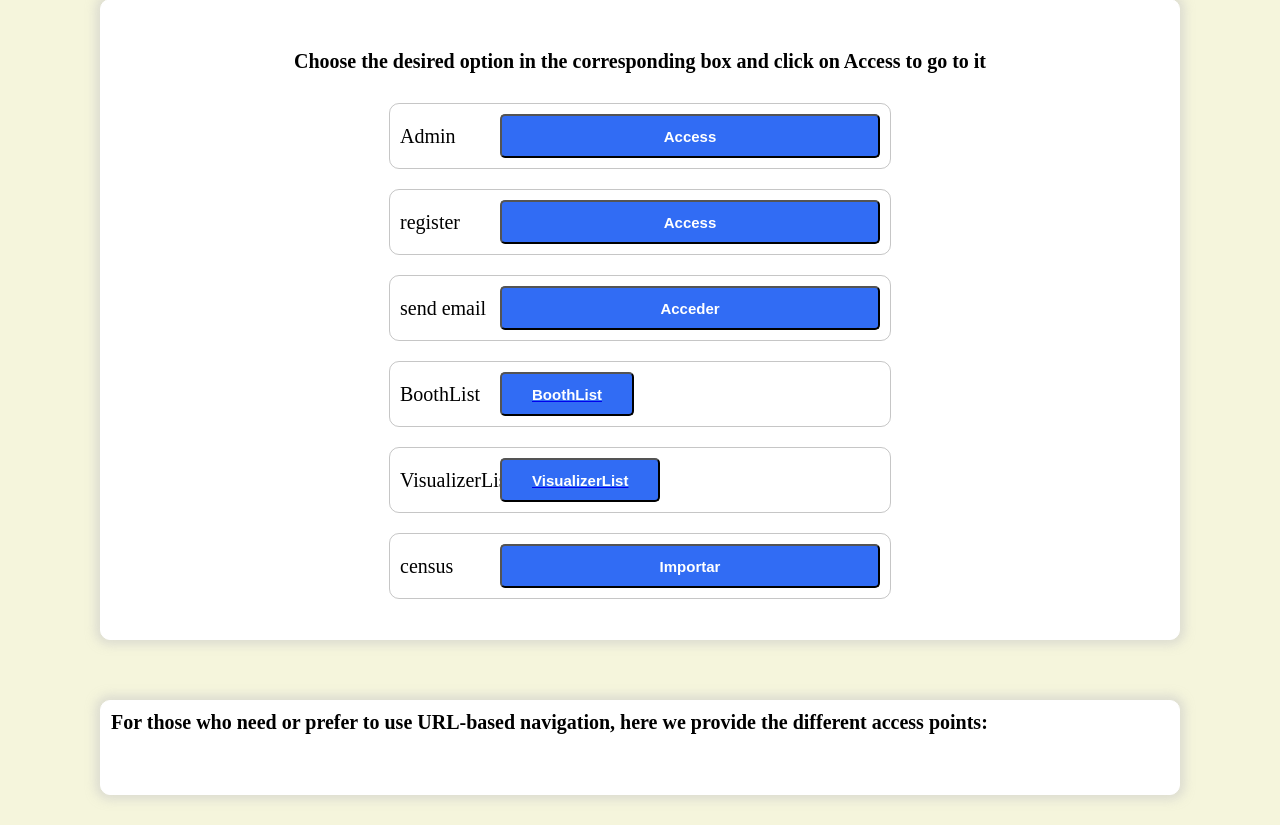
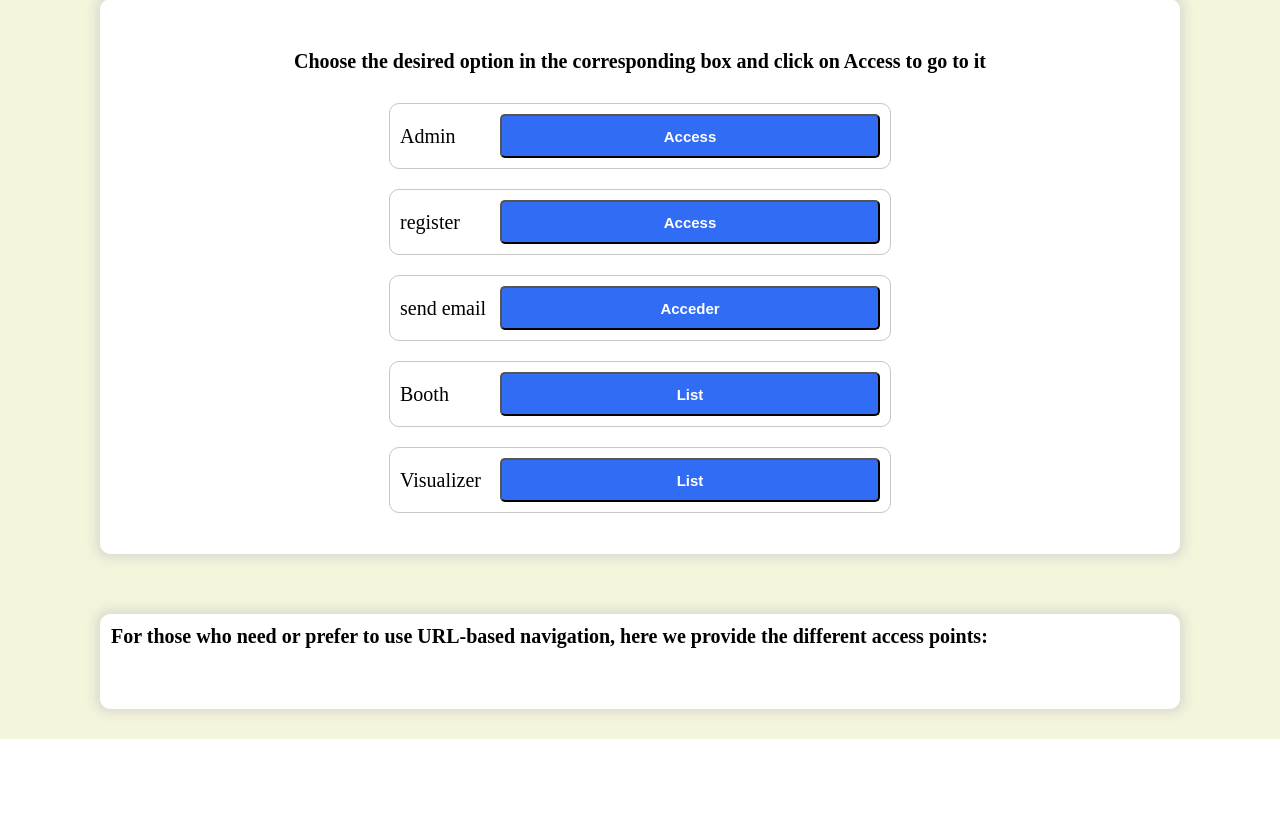
Before and after one commit to Decide-chiquito/decide-part-chiquito, a Django app: template decide/base/templates/initial.html in a window 1280 px wide. Shown: the part 181-1006 px from the top of the page. After the commit the page ends 920 px from the top, so only its background shows below. Run offline with Django 3.2, Linux system fonts and the light colour scheme; the template is opened without the code that fills it, so the values that code supplies are empty.

Commit message:
Fix Import census limited for admins Fixes #173
Se ha limitado la opcion de importar censos mediante csv a los admin

```diff
--- a/decide/base/templates/initial.html
+++ b/decide/base/templates/initial.html
@@ -30,23 +30,21 @@
     </div>
 
     <div class="row">
-        <label for="voting" class="label">BoothList</label>
-        <a href="booth/listActiveVoting/">
-            <button class="button">BoothList</button>
-        </a>
+        <label for="voting" class="label">Booth</label>
+        <button class="button" onclick=" button_go_to_route('booth/listActiveVoting/')">List</button>
     </div>
 
     <div class="row">
-        <label for="voting" class="label">VisualizerList</label>
-        <a href="visualizer/listVisualizer/">
-            <button class="button">VisualizerList</button>
-        </a>
+        <label for="voting" class="label">Visualizer</label>
+        <button class="button" onclick=" button_go_to_route('visualizer/listVisualizer/')">List</button>
     </div>
 
-    <div class="row">
-        <label for="census" class="label">census</label>
-        <button class="button" onclick="importar()">Importar</button>
-    </div>
+    {% if user.is_superuser %}
+        <div class="row">
+            <label for="census" class="label">census</label>
+            <button class="button" onclick=" button_go_to_route('admin/voting/voting/upload-csv/')">Importar</button>
+        </div>
+    {% endif %}
 
 
 
@@ -85,9 +83,7 @@
         }
     }
 
-    function importar() {
-        var url = "./admin/voting/voting/upload-csv/";
-
+    function button_go_to_route(url) {
         window.location.href = url;
     }
 </script>
```
Also changed, not shown: decide/voting/admin.py (+45 -42 lines).
